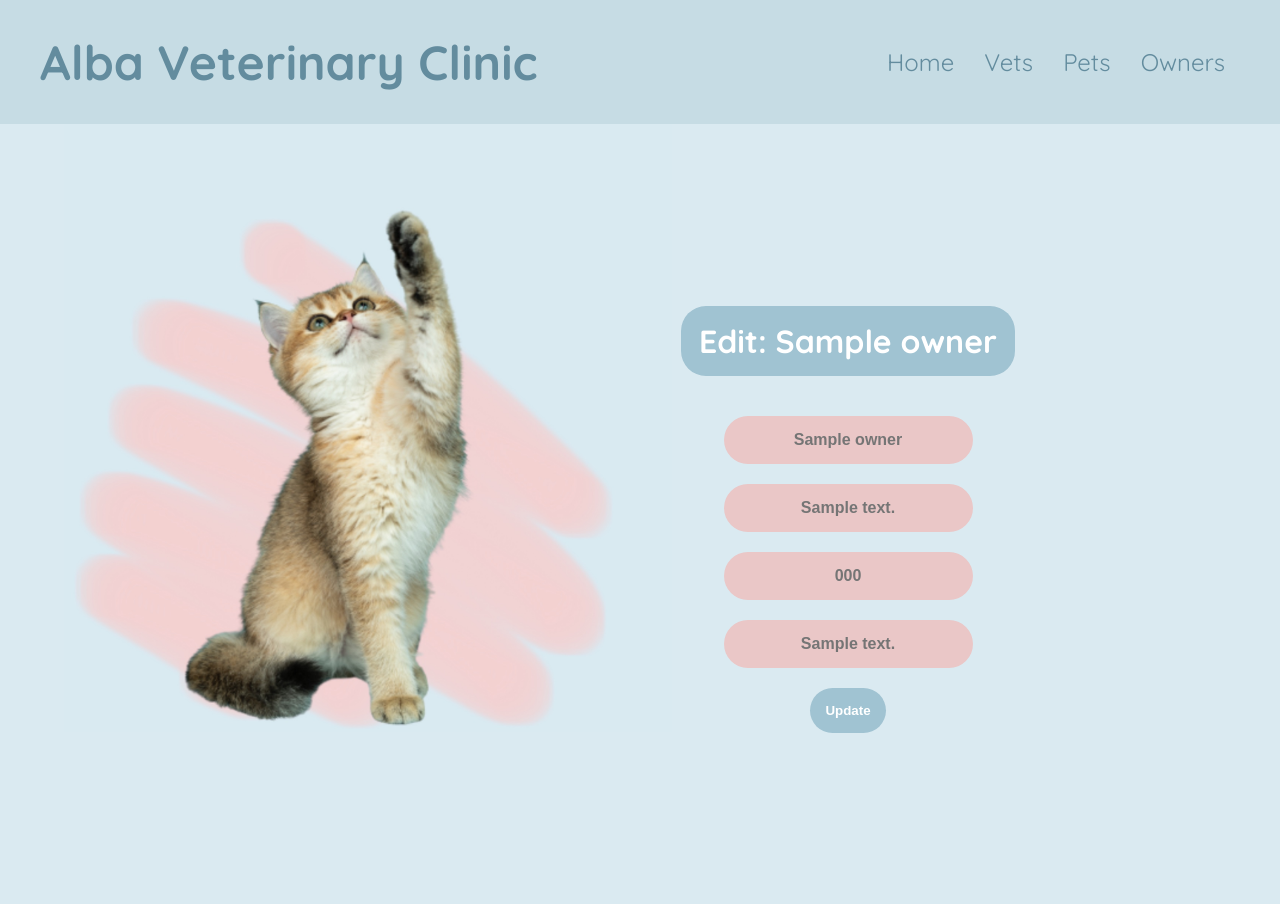
After one commit to dalehornidge/veterinary_management, a Flask app: page /owners/1/edit in a window 1280 px wide. The commit adds this page. Run offline with Flask 3, Linux system fonts and the light colour scheme; a database or web service that is not in the repository returns one stand-in record (values such as "Sample title"); some libraries are stand-ins or nearby versions.

Commit message:
edited pages

```diff
--- a/controllers/owners_controller.py
+++ b/controllers/owners_controller.py
@@ -45,3 +45,21 @@ def show_pets(id):
     owner = owner_repository.select(id)
     pets = vet_repository.show_all(id)
     return render_template("owners/pets.html", pets=pets, owner=owner)
+
+
+@owners_blueprint.route("/owners/<id>/edit", methods=["GET"])
+def update_owner_get(id):
+    owner = owner_repository.select(id)
+    return render_template("/owners/edit.html", owner=owner)
+
+
+
+@owners_blueprint.route("/owners/<id>", methods=["POST"])
+def update_owner(id):
+    name = request.form["name"]
+    address = request.form["address"]
+    phone = request.form["phone"]
+    owner_notes = request.form["owner_notes"]
+    owner = Owner(name, address, phone, owner_notes, id)
+    owner_repository.update(owner)
+    return redirect("/owners")
--- a/repositories/owner_repository.py
+++ b/repositories/owner_repository.py
@@ -42,8 +42,6 @@ def select(id):
         owner = Owner(result["name"], result["address"], result["phone"], result["owner_notes"], result["id"])
     return owner
 
-
-# copied from vet_repo
 def show_all(id):
     pets = []
     sql = "SELECT * FROM pets WHERE vet_id = %s"
@@ -55,3 +53,8 @@ def show_all(id):
             pet = Pet(result["name"], result["dob"], result["type"], result["treatment_notes"], result["owner_id"], result["vet_id"], result["id"])
             pets.append(pet)
     return pets
+
+def update(owner):
+    sql = "UPDATE owners SET (name, address, phone, owner_notes) = (%s, %s, %s, %s) WHERE id = %s"
+    values = [owner.name, owner.address, owner.phone, owner.owner_notes, owner.id]
+    run_sql(sql, values)
--- a/static/style.css
+++ b/static/style.css
@@ -17,12 +17,24 @@ form {
     display: flex;
     flex-direction: column;
     align-items: center;
-    margin-bottom: 20px;
+    /* margin-bottom: 20px; */
     padding: 10px;
     border-radius: 5px;
     color: white;
 }
 
+.lower-buttons {
+    display: flex;
+    justify-content: center;
+}
+
+.lower-button1 {
+    flex: 1;
+}
+
+.lower-button2 {
+    flex: 2;
+}
 
 form button {
     display: block;
@@ -148,7 +160,7 @@ li {
     padding: 15px;
     border-radius: 25px;
     color: white;
-    margin: 10px ;
+    margin-top: 50px;
     margin-bottom: 20px;
     width: 50%;
     text-align: center;
--- /dev/null
+++ b/templates/owners/edit.html
@@ -0,0 +1,46 @@
+{% extends "base.html" %}
+
+{% block content %}
+
+<img class="flex-child-1" src="/static/img/cat.jpg" alt="image of a cat" width=500px>
+<div class = "flex-child-2">
+<section class="choose-vet">Edit: {{owner.name}}</section>
+
+<form class="option" action="/owners/{{owner.id}}" method="POST">
+
+    <label class="option" for="name"></label>
+    <input type="text" id="name" name="name" placeholder="{{owner.name}}" required>
+
+    <label for="address"></label>
+    <input type="text" id="address" name="address" placeholder="{{owner.address}}" required>
+
+    <label for="phone"></label>
+    <input type="text" id="phone" name="phone" placeholder="{{owner.phone}}" required>
+
+    <label for="owner_notes"></label>
+    <input type="text" id="owner_notes" name="owner_notes" placeholder="{{owner.owner_notes}}" required>
+
+    <button class="post-button" type="submit">Update</button>
+
+</form>
+</div>
+
+{% endblock %}
+
+<form class="option" action="/owners/{{owner.id}}" method="POST">
+
+    <label class="option" for="name"></label>
+    <input type="text" id="name" name="name" placeholder="{{owner.name}}" required>
+
+    <label for="address"></label>
+    <input type="text" id="address" name="address" placeholder="{{owner.address}}" required>
+
+    <label for="phone"></label>
+    <input type="text" id="phone" name="phone" placeholder="{{owner.phone}}" required>
+
+    <label for="owner_notes"></label>
+    <input type="text" id="owner_notes" name="owner_notes" placeholder="{{owner.owner_notes}}" required>
+
+    <button class="post-button" type="submit">Update</button>
+
+</form>
```
Also changed, not shown: db/vet_manager.sql (+36 -1 lines), templates/owners/show.html (+7 -3 lines), templates/pets/show.html (+7 -4 lines), templates/vets/show.html (+13 -1 lines).
